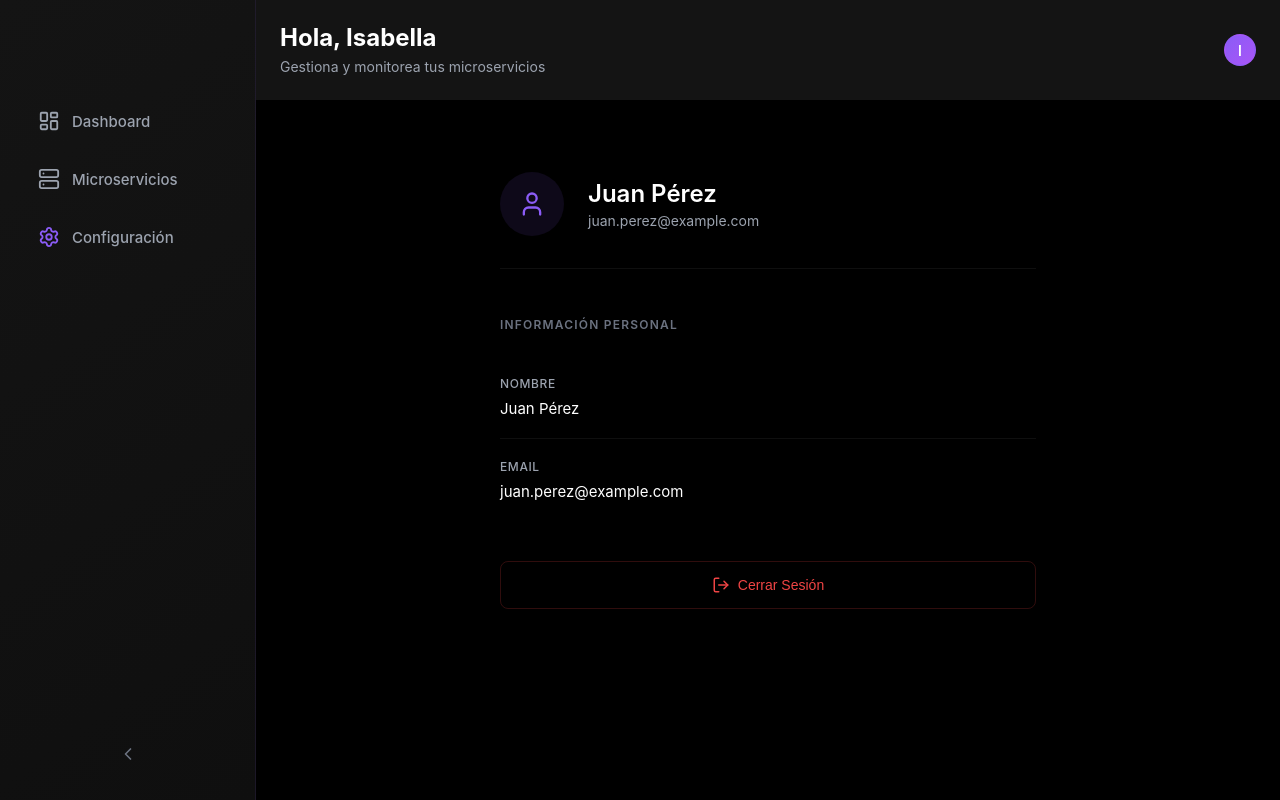
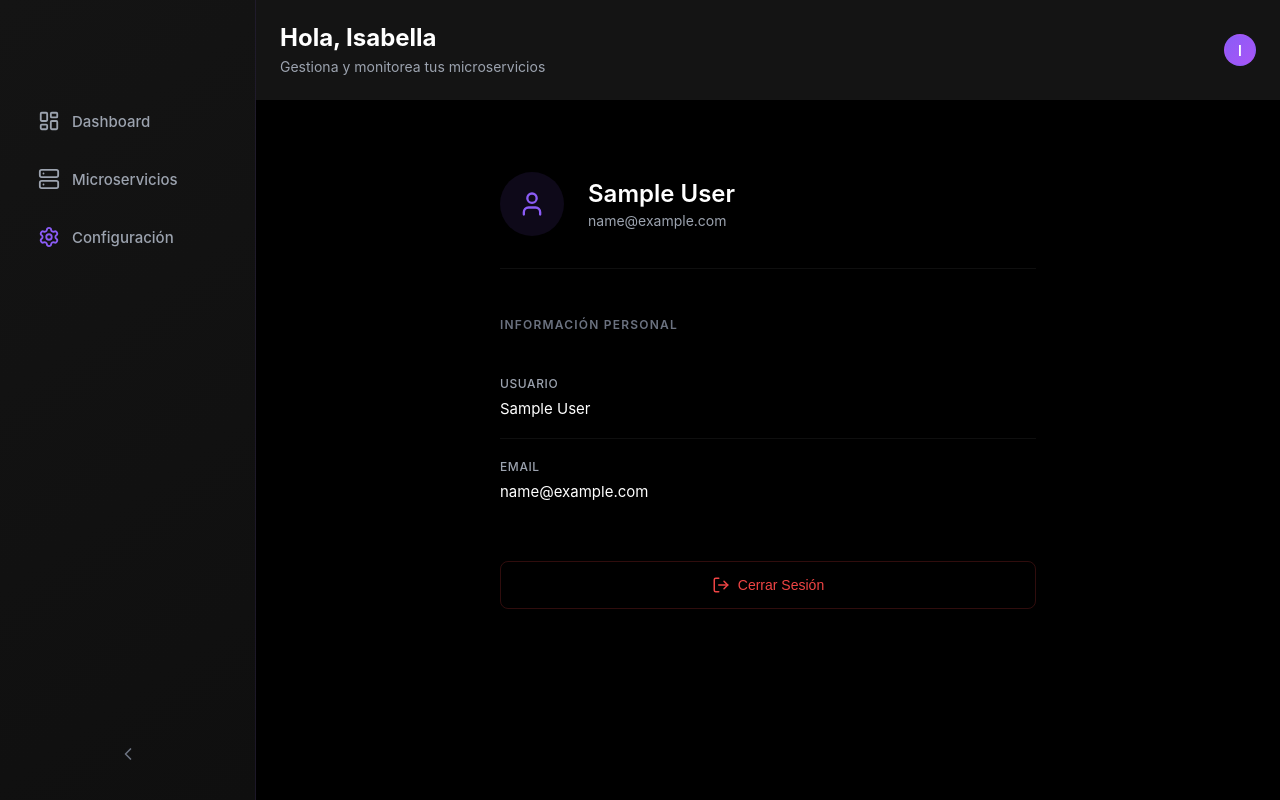
Before and after one commit to Is-monp/Microservices_f, a React (Vite) app in the folder my-dashboard/: page /settings in a window 1280 px wide. Built offline with nearby package versions, Linux system fonts and the light colour scheme; sample sign-in values are in the browser's storage.

Commit message:
Update Settings.tsx

```diff
--- a/my-dashboard/src/Pages/Settings/Settings.tsx
+++ b/my-dashboard/src/Pages/Settings/Settings.tsx
@@ -1,18 +1,43 @@
-import React from 'react';
-import { User, Mail, LogOut } from 'lucide-react';
+import React, { useEffect, useState } from 'react';
+import { User, LogOut } from 'lucide-react';
 import { useNavigate } from 'react-router-dom';
 import './Settings.scss';
 
+interface UserInfo {
+  name: string;
+  email: string;
+}
+
 const Settings: React.FC = () => {
   const navigate = useNavigate();
+  const [user, setUser] = useState<UserInfo | null>(null);
+
+  useEffect(() => {
+    const storedUser = localStorage.getItem('user');
+    if (storedUser) {
+      setUser(JSON.parse(storedUser));
+    }
+  }, []);
 
   const handleLogout = () => {
     const confirmLogout = window.confirm('¿Estás seguro de que quieres cerrar sesión?');
     if (confirmLogout) {
-      // Aquí puedes agregar la lógica de logout (limpiar tokens, etc.)
+      localStorage.removeItem('accessToken');
+      localStorage.removeItem('refreshToken');
+      localStorage.removeItem('user');
       navigate('/auth');
     }
   };
+
+  if (!user) {
+    return (
+      <div className="settings-page">
+        <div className="settings-page__container">
+          <p>Cargando información del usuario...</p>
+        </div>
+      </div>
+    );
+  }
 
   return (
     <div className="settings-page">
@@ -22,8 +47,8 @@ const Settings: React.FC = () => {
             <User />
           </div>
           <div className="settings-page__user">
-            <h1 className="settings-page__name">Juan Pérez</h1>
-            <p className="settings-page__email">juan.perez@example.com</p>
+            <h1 className="settings-page__name">{user.name}</h1>
+            <p className="settings-page__email">{user.email}</p>
           </div>
         </div>
 
@@ -31,13 +56,13 @@ const Settings: React.FC = () => {
           <h2 className="settings-page__section-title">Información Personal</h2>
 
           <div className="settings-field">
-            <label className="settings-field__label">Nombre</label>
-            <div className="settings-field__value">Juan Pérez</div>
+            <label className="settings-field__label">Usuario</label>
+            <div className="settings-field__value">{user.name}</div>
           </div>
 
           <div className="settings-field">
             <label className="settings-field__label">Email</label>
-            <div className="settings-field__value">juan.perez@example.com</div>
+            <div className="settings-field__value">{user.email}</div>
           </div>
         </div>
 
```
